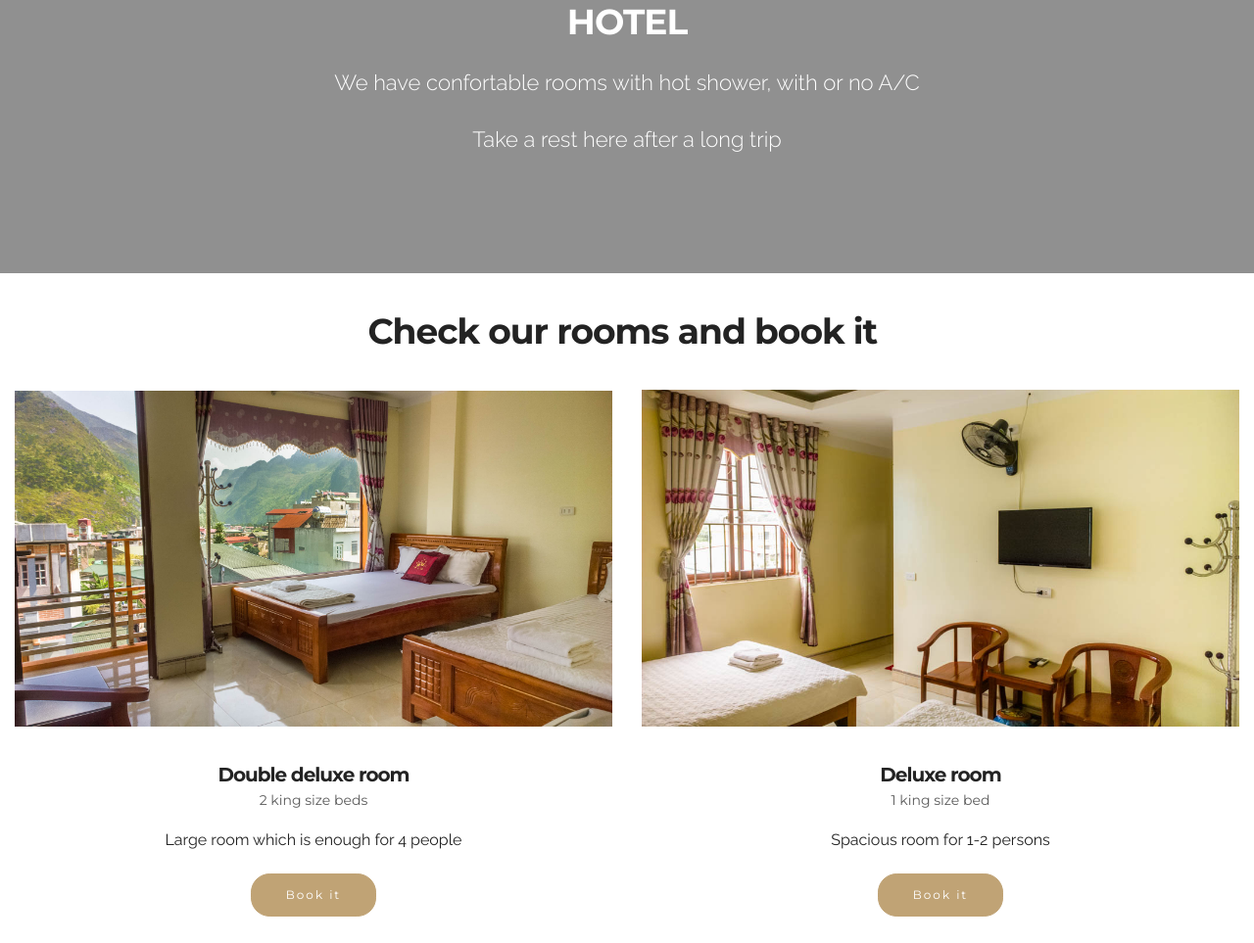
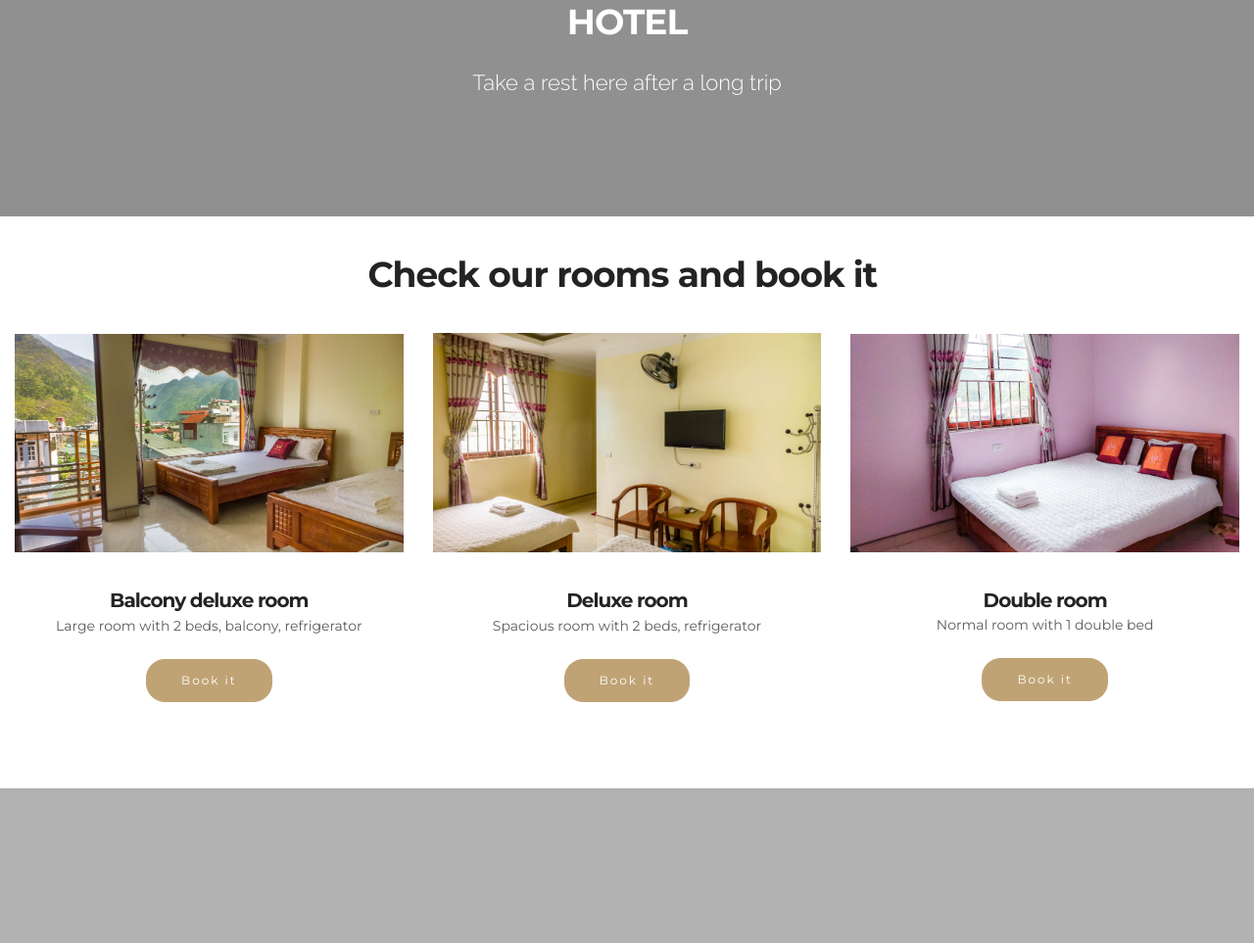
Before and after one commit to mrhungmeovac/mrhungmeovac.github.io, a plain HTML site: page index.html in a window 1280 px wide. Shown: the part 1624-2587 px from the top of the page at 98% size. Drawn offline with Linux system fonts and the light colour scheme.

Commit message:
create github pages

```diff
--- a/index.html
+++ b/index.html
@@ -60,7 +60,7 @@
 
 </section>
 
-<section class="engine"><a href="https://mobirise.info/v">html templates</a></section><section class="mbr-section mbr-section-hero mbr-section-full mbr-parallax-background mbr-after-navbar" id="header1-o" data-rv-view="2" style="background-image: url(assets/images/front-1024x576.jpeg);">
+<section class="engine"><a href="https://mobirise.info/i">free web creation software</a></section><section class="mbr-section mbr-section-hero mbr-section-full mbr-parallax-background mbr-after-navbar" id="header1-o" data-rv-view="2" style="background-image: url(assets/images/front-1024x576.jpeg);">
 
     <div class="mbr-overlay" style="opacity: 0.3; background-color: rgb(0, 0, 0);"></div>
 
@@ -257,7 +257,7 @@
         <div class="row">
             <div class="col-md-8 col-md-offset-2 text-xs-center">
                 <h3 class="mbr-section-title display-2">HOTEL</h3>
-                <div class="lead"><p>We have confortable rooms with hot shower, with or no A/C</p><p>Take a rest here after a long trip</p></div>
+                <div class="lead"><p>Take a rest here after a long trip<br></p></div>
 
             </div>
         </div>
@@ -281,33 +281,45 @@
 
 
     <div class="mbr-cards-row row">
-        <div class="mbr-cards-col col-xs-12 col-lg-6" style="padding-top: 0px; padding-bottom: 80px;">
+        <div class="mbr-cards-col col-xs-12 col-lg-4" style="padding-top: 0px; padding-bottom: 80px;">
             <div class="container">
               <div class="card cart-block">
                   <div class="card-img"><img src="assets/images/roomchik.jpg" class="card-img-top"></div>
                   <div class="card-block">
-                    <h4 class="card-title">Double deluxe room</h4>
-                    <h5 class="card-subtitle">2 king size beds</h5>
-                    <p class="card-text">Large room which is enough for 4 people<br></p>
+                    <h4 class="card-title">Balcony deluxe room</h4>
+                    <h5 class="card-subtitle">Large room with 2 beds, balcony, refrigerator</h5>
+
                     <div class="card-btn"><a href="https://www.booking.com/hotel/vn/mr-hung-meo-vac.ru.html?label=gen173nr-1FCAEoggI46AdIM1gEaPQBiAEBmAEhuAEYyAEN2AEB6AEB-AELiAIBqAIEuAL2qrnqBcACAQ;sid=fbce4a9f14022972b845d49b393ccb50;dest_id=-3721435;dest_type=city;dist=0;group_adults=2;hapos=1;hpos=1;room1=A%2CA;sb_price_type=total;sr_order=popularity;srepoch=1565414784;srpvid=c7fd26404258012f;type=total;ucfs=1&#hotelTmpl" class="btn btn-primary" target="_blank">Book it</a></div>
                     </div>
                 </div>
             </div>
         </div>
-        <div class="mbr-cards-col col-xs-12 col-lg-6" style="padding-top: 0px; padding-bottom: 80px;">
+        <div class="mbr-cards-col col-xs-12 col-lg-4" style="padding-top: 0px; padding-bottom: 80px;">
             <div class="container">
                 <div class="card cart-block">
                     <div class="card-img"><img src="assets/images/room2.jpg" class="card-img-top"></div>
                     <div class="card-block">
                         <h4 class="card-title">Deluxe room</h4>
-                        <h5 class="card-subtitle">1 king size bed</h5>
-                        <p class="card-text">Spacious room for 1-2 persons<br></p>
+                        <h5 class="card-subtitle">Spacious room with 2 beds, refrigerator</h5>
+
                         <div class="card-btn"><a href="https://www.booking.com/hotel/vn/mr-hung-meo-vac.ru.html?label=gen173nr-1FCAEoggI46AdIM1gEaPQBiAEBmAEhuAEYyAEN2AEB6AEB-AELiAIBqAIEuAL2qrnqBcACAQ;sid=fbce4a9f14022972b845d49b393ccb50;dest_id=-3721435;dest_type=city;dist=0;group_adults=2;hapos=1;hpos=1;room1=A%2CA;sb_price_type=total;sr_order=popularity;srepoch=1565414784;srpvid=c7fd26404258012f;type=total;ucfs=1&#hotelTmpl" class="btn btn-primary" target="_blank">Book it</a></div>
                     </div>
                 </div>
             </div>
         </div>
+        <div class="mbr-cards-col col-xs-12 col-lg-4" style="padding-top: 0px; padding-bottom: 80px;">
+            <div class="container">
+                <div class="card cart-block">
+                    <div class="card-img"><img src="assets/images/room3.jpg" class="card-img-top"></div>
+                    <div class="card-block">
+                        <h4 class="card-title">Double room</h4>
+                        <h5 class="card-subtitle">Normal room with 1 double bed</h5>
 
+                        <div class="card-btn"><a href="https://www.booking.com/hotel/vn/mr-hung-meo-vac.ru.html?label=gen173nr-1FCAEoggI46AdIM1gEaPQBiAEBmAEhuAEYyAEN2AEB6AEB-AELiAIBqAIEuAL2qrnqBcACAQ;sid=fbce4a9f14022972b845d49b393ccb50;dest_id=-3721435;dest_type=city;dist=0;group_adults=2;hapos=1;hpos=1;room1=A%2CA;sb_price_type=total;sr_order=popularity;srepoch=1565414784;srpvid=c7fd26404258012f;type=total;ucfs=1&#hotelTmpl" class="btn btn-primary" target="_blank">Book it</a></div>
+                    </div>
+                </div>
+            </div>
+        </div>
 
 
 
@@ -590,7 +602,7 @@ Phone: <a href="tel:+84868870444">+84868870444&nbsp;</a>&nbsp;&nbsp;&nbsp;&nbsp;
                     <div hidden="" data-form-alert-success="true">Thanks for filling out form!</div>
                 </div>
                 <form action="https://mobirise.com/" method="post" data-form-title="MESSAGE">
-                    <input type="hidden" value="R3QL75WHpkYE8b6p50mDpWW6F2avdXSZG9GproejC7JjFJAJ19tg+NEqVR9IfURxcioXcHJ0RlaVxQb31T0nFL/Fu0Rt+eQ3hRIOk87TLscDIDOeT37h/GGZBrxMTaCX" data-form-email="true">
+                    <input type="hidden" value="ZiViNgr12uH/PudwUVjBjl6sVu6FdGjHpdY0QD6RfREjxF2gJGViAbA+acVd7JVt2sbRZlzVNODAtp+2w7Ng4CC8N+wSq6nnytgWXCBVhur7rycNcG+JWQluPlwoUvPm" data-form-email="true">
 
                     <div class="form-group">
                         <label class="form-control-label" for="contacts4-i-email">Email<span class="form-asterisk">*</span></label>
```
Also changed, not shown: assets/images/hashes.json (+1 -1 lines), assets/images/room3.jpg (added), 1 other file.
